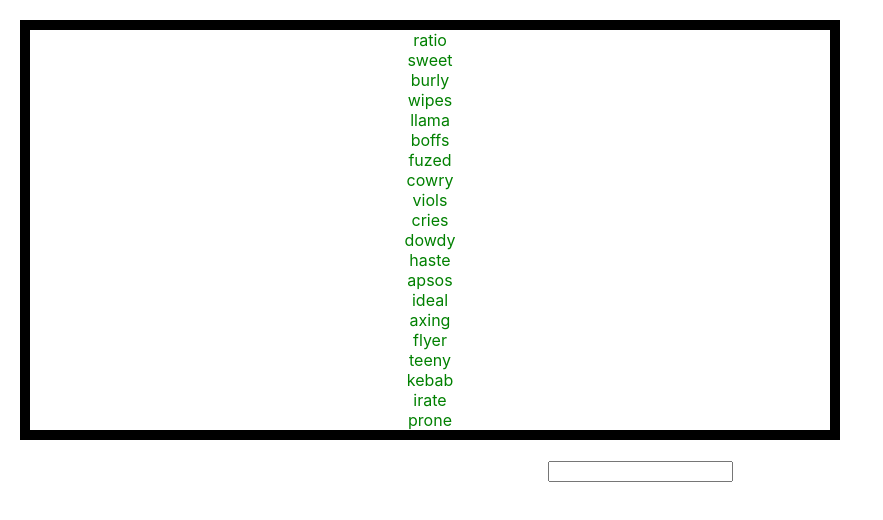
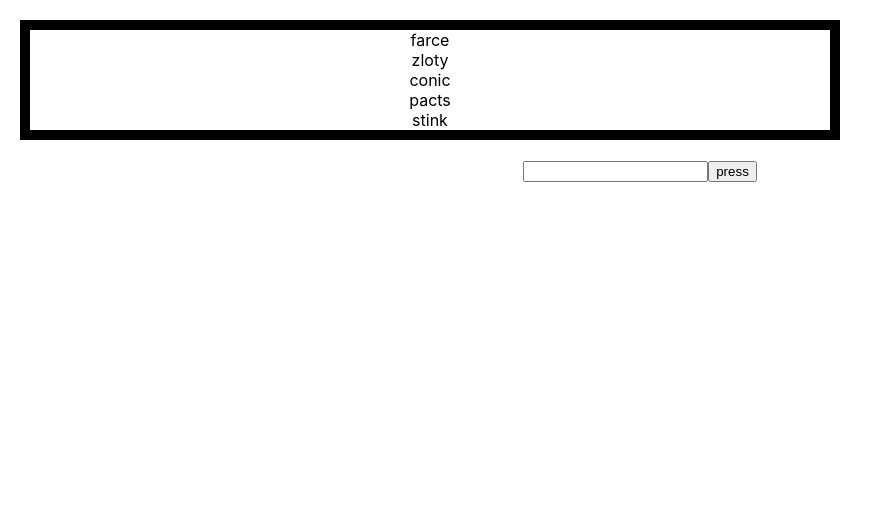
Before and after one commit to aryan-saraswat/type-fast, a React (Create React App) app: page / in a window 1280 px wide. Shown: the top 520 px of the page, without its empty margins (0-883 px from the left). Built offline with nearby package versions, Linux system fonts and the light colour scheme.

Commit message:
add checker for words

```diff
--- a/src/App.tsx
+++ b/src/App.tsx
@@ -1,12 +1,32 @@
+import { useContext, useState } from "react";
 import "./App.css";
 import Input from "./components/Input/Input";
 import WordsBox from "./components/WordsBox/WordsBox";
+import generateWordList from "./services/WordListGenerator";
+import { WordEntry } from "./types";
 
 function App() {
+  const [words, setWords] = useState<WordEntry[]>(generateWordList(5));
+
+  const setWordsFunction = (words: WordEntry[]) => {
+    const indexToCheck = words.findIndex((word) => {
+      return !word.guessed || !word.guessedCorrectly;
+    });
+
+    if (indexToCheck < 0) {
+      setWords(generateWordList(5));
+    } else {
+      setWords(words);
+    }
+  };
+
   return (
     <div className="App">
-      <WordsBox></WordsBox>
-      <Input></Input>
+      <WordsBox
+        wordEntries={words}
+        setWordEntries={setWordsFunction}
+      ></WordsBox>
+      <Input wordEntries={words} setWordEntries={setWordsFunction}></Input>
     </div>
   );
 }
--- a/src/components/Input/Input.tsx
+++ b/src/components/Input/Input.tsx
@@ -1,9 +1,13 @@
-import React, { ChangeEvent, ComponentProps, FC, useState } from "react";
+import React, { useContext, useState } from "react";
 import { InputWrapper } from "./Input.styled";
+import { WordEntry } from "../../types";
 
-interface InputProps {}
+interface InputProps {
+  wordEntries: WordEntry[];
+  setWordEntries: (words: WordEntry[]) => void;
+}
 
-function Input() {
+function Input(inputProps: InputProps) {
   const [inputText, setInputText] = useState<string>("");
 
   function handleInputChange(event: React.ChangeEvent<HTMLInputElement>) {
@@ -11,8 +15,42 @@ function Input() {
     setInputText(enteredText);
 
     if (enteredText.endsWith(" ")) {
+      checkEnteredWord(enteredText.trim());
       setInputText("");
     }
+  }
+
+  function onButtonClick() {}
+
+  function checkEnteredWord(word: string) {
+    const indexToCheck = inputProps.wordEntries.findIndex((wordEntry) => {
+      return !wordEntry.guessed || !wordEntry.guessedCorrectly;
+    });
+
+    console.log("index to check: ", indexToCheck);
+
+    if (word === inputProps.wordEntries[indexToCheck].word) {
+      let updatedWordEntries = inputProps.wordEntries.map((wordEntry) => {
+        if (word === wordEntry.word) {
+          return { ...wordEntry, guessed: true, guessedCorrectly: true };
+        }
+        return wordEntry;
+      });
+      inputProps.setWordEntries(updatedWordEntries);
+    } else if (word !== inputProps.wordEntries[indexToCheck].word) {
+      inputProps.wordEntries[indexToCheck] = {
+        ...inputProps.wordEntries[indexToCheck],
+        guessed: true,
+      };
+      inputProps.setWordEntries(inputProps.wordEntries);
+    }
+
+    inputProps.wordEntries.map((entry) => {
+      console.log("word: ", entry.word);
+      console.log("guessed: ", entry.guessed);
+    });
+    console.log("");
+    console.log("");
   }
 
   return (
@@ -23,6 +61,7 @@ function Input() {
           inputMode="text"
           onChange={(e) => handleInputChange(e)}
         ></input>
+        <button onClick={onButtonClick}>press</button>
         <p>{inputText}</p>
       </div>
     </InputWrapper>
--- a/src/components/WordsBox/WordsBox.css
+++ b/src/components/WordsBox/WordsBox.css
@@ -5,3 +5,7 @@
 .wrongWord {
     color: red;
 }
+
+.notGuessed {
+    color: black;
+}
--- a/src/components/WordsBox/WordsBox.tsx
+++ b/src/components/WordsBox/WordsBox.tsx
@@ -1,17 +1,29 @@
-import React, { FC } from "react";
+import React, { FC, useContext } from "react";
 import { WordsBoxWrapper } from "./WordsBox.styled";
 import generateWordList from "../../services/WordListGenerator";
 import "./WordsBox.css";
+import { WordEntry } from "../../types";
 
-interface WordsBoxProps {}
+interface WordsBoxProps {
+  wordEntries: WordEntry[];
+  setWordEntries: (words: WordEntry[]) => void;
+}
 
-function WordsBox() {
-  let words = generateWordList();
+function WordsBox(wordsBoxProps: WordsBoxProps) {
   return (
     <WordsBoxWrapper>
-      {words.map((word) => (
-        <div className="correctWord" key={word}>
-          {word}
+      {wordsBoxProps.wordEntries?.map((wordEntry) => (
+        <div
+          className={
+            wordEntry.guessed
+              ? wordEntry.guessedCorrectly
+                ? "correctWord"
+                : "wrongWord"
+              : "notGuessed"
+          }
+          key={wordEntry.word}
+        >
+          {wordEntry.word}
         </div>
       ))}
     </WordsBoxWrapper>
--- a/src/services/WordListGenerator.ts
+++ b/src/services/WordListGenerator.ts
@@ -1,13 +1,18 @@
 import wordList from "../assets/word-list";
+import { WordEntry } from "../types";
 
 function getRandomIndex() {
   return Math.floor(Math.random() * wordList.length);
 }
 
 function generateWordList(size: number = 20) {
-  let randomWords: string[] = [];
+  let randomWords: WordEntry[] = [];
   for (let i = 0; i < size; i++) {
-    randomWords[i] = wordList[getRandomIndex()];
+    randomWords.push({
+      word: wordList[getRandomIndex()],
+      guessed: false,
+      guessedCorrectly: false,
+    });
   }
   return randomWords;
 }
--- /dev/null
+++ b/src/types.ts
@@ -0,0 +1,5 @@
+export type WordEntry = {
+  word: string;
+  guessedCorrectly: boolean;
+  guessed: boolean;
+};
```
Also changed, not shown: 2 other files (tests, documents, lock files or other folders).
